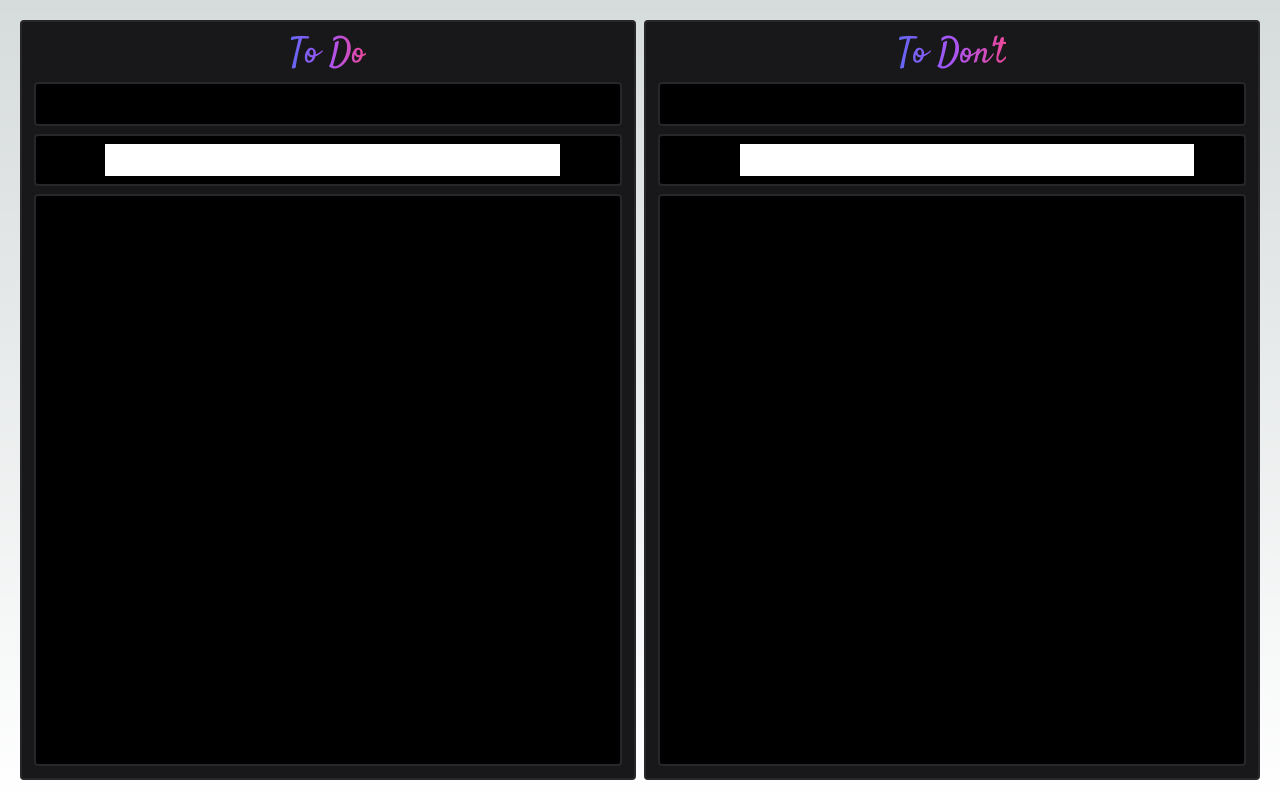
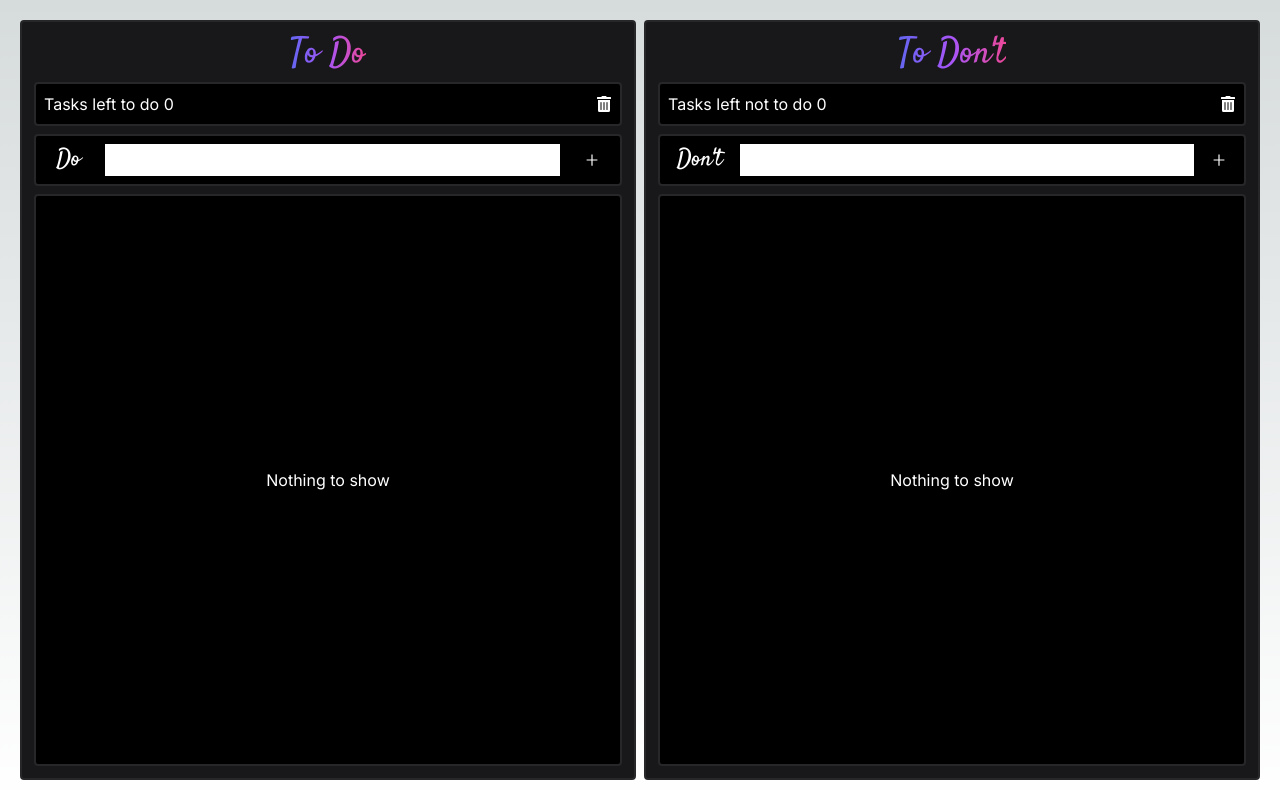
Before and after one commit to Larry8668/todo-or-todont, a Next.js app: page /todo in a window 1280 px wide. Built offline with nearby package versions, Linux system fonts and the light colour scheme.

Commit message:
forced dark mode?

```diff
--- a/src/app/home/page.jsx
+++ b/src/app/home/page.jsx
@@ -12,7 +12,7 @@ const HomePage = () =>{
 
     return(
         <>
-            <div className="w-[100vw] h-[100vh] flex flex-col items-center justify-center gap-5">
+            <div className="w-[100vw] h-[100vh] flex flex-col items-center justify-center gap-5 bg-black text-white">
                 <div className={`${satisfy.className} text-8xl bg-gradient-to-r from-indigo-500 via-purple-500 to-pink-500 bg-clip-text text-transparent `}>Hello There...</div>
                 <div className="text-3xl">This will be you to-Do and to-Don't list</div>
                 <div>For the times we needed that reminder of the things we shdn't do</div>
--- a/src/app/login/page.jsx
+++ b/src/app/login/page.jsx
@@ -26,7 +26,7 @@ export default function LogIn() {
     return (
       <>
         <ToasterBoilerPlate/>
-        <div className="w-[100vw] h-[100vh] flex items-center justify-center">
+        <div className="w-[100vw] h-[100vh] flex items-center justify-center bg-black">
           <div className="flex flex-col gap-5 items-center  p-10 rounded bg-zinc-800">
             <div className={`${satisfy.className} text-4xl`}>Log In</div>
             <div className="flex flex-col ">
--- a/src/app/signup/page.jsx
+++ b/src/app/signup/page.jsx
@@ -33,7 +33,7 @@ export default function SignUp() {
   return (
     <>
       <ToasterBoilerPlate/>
-      <div className="w-[100vw] h-[100vh] flex items-center justify-center">
+      <div className="w-[100vw] h-[100vh] flex items-center justify-center bg-black">
         <div className="flex flex-col gap-5 items-center  p-10 rounded bg-zinc-800">
           <div className={`${satisfy.className} text-4xl` }>Sign Up</div>
           <div className="flex flex-col ">
--- a/src/app/todo/page.jsx
+++ b/src/app/todo/page.jsx
@@ -62,11 +62,7 @@ export default function MainPage() {
   const handleToggleTask =(id, type)=>{
     const tempList=(type==='do' ? [...toDoList] : [...toDontList] );
     const toggleTask = tempList.find(ele => ele.id === id);
-    console.log(toggleTask);
     toggleTask.complete = !toggleTask.complete;
-    console.log(toggleTask);
-
-
     if(type==='do') setToDoList(tempList);
     else setToDontList(tempList);
   }
@@ -84,7 +80,6 @@ export default function MainPage() {
   }
 
   useEffect(() => {
-    console.log(localStorage.getItem(LOCAL_STORAGE_KEY_1));
     const toDoVal = JSON.parse(localStorage.getItem(LOCAL_STORAGE_KEY_1));
     const toDontVal = JSON.parse(localStorage.getItem(LOCAL_STORAGE_KEY_2));
 
@@ -93,7 +88,6 @@ export default function MainPage() {
   }, []);
 
   useEffect(() => {
-    console.log("1 changed");
     localStorage.setItem(LOCAL_STORAGE_KEY_1, JSON.stringify(toDoList));
   }, [toDoList]);
   useEffect(() => {
@@ -102,7 +96,7 @@ export default function MainPage() {
   return (
     <>
       <ToasterBoilerPlate />
-      <div className="w-[100vw] h-[100vh] flex gap-2 p-5">
+      <div className="w-[100vw] h-[100vh] flex gap-2 p-5 text-white">
         <div className="w-[50%] h-[100%] flex flex-col items-center gap-2 p-3 bg-zinc-900 rounded border-solid border-2 border-zinc-800">
           <div
             className={`${satisfy.className} text-4xl bg-gradient-to-r from-in from-indigo-500 via-purple-500 to-pink-500 bg-clip-text text-transparent `}
@@ -121,7 +115,7 @@ export default function MainPage() {
               type="text"
               ref={toDoRef}
               id="toDo"
-              className="w-[80%] text-black"
+              className="w-[80%] text-black bg-white"
             />
             <button onClick={handleAddToDo}>
               <AiOutlinePlus />
@@ -148,7 +142,7 @@ export default function MainPage() {
               type="text"
               ref={toDontRef}
               id="toDont"
-              className="w-[80%]  text-black"
+              className="w-[80%]  text-black bg-white"
             />
             <button onClick={handleAddToDont}>
               <AiOutlinePlus />
--- a/src/assets/components/ToDoList.jsx
+++ b/src/assets/components/ToDoList.jsx
@@ -17,8 +17,7 @@ export default function ToDoList({List, toggleFunc}) {
                 </div>
               ))
             ) : (
-              <div className="w-[100%] h-[100%] flex item-center justify-center">
-                {" "}
+              <div className="w-[100%] h-[100%] flex items-center justify-center">
                 Nothing to show
               </div>
             )}
```
